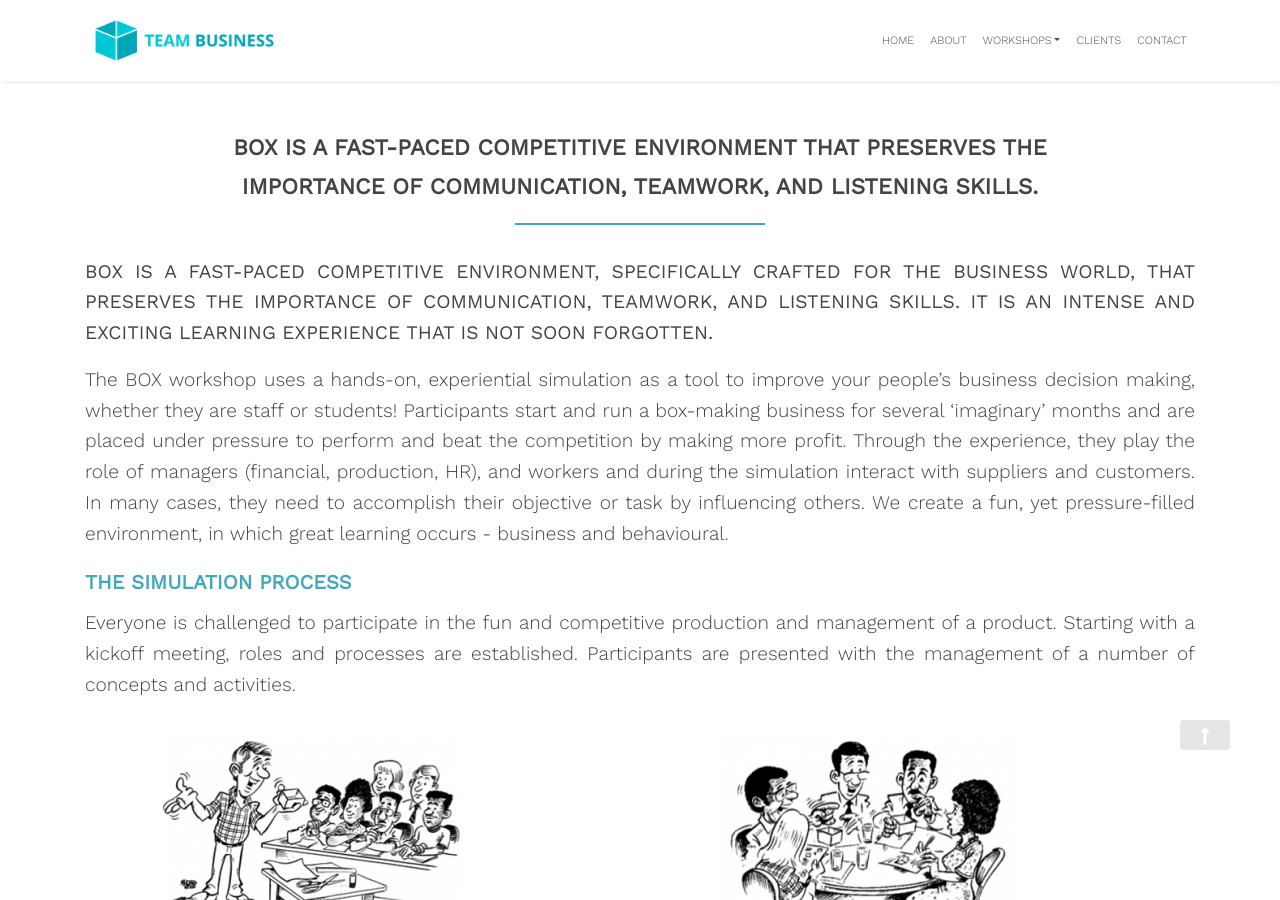
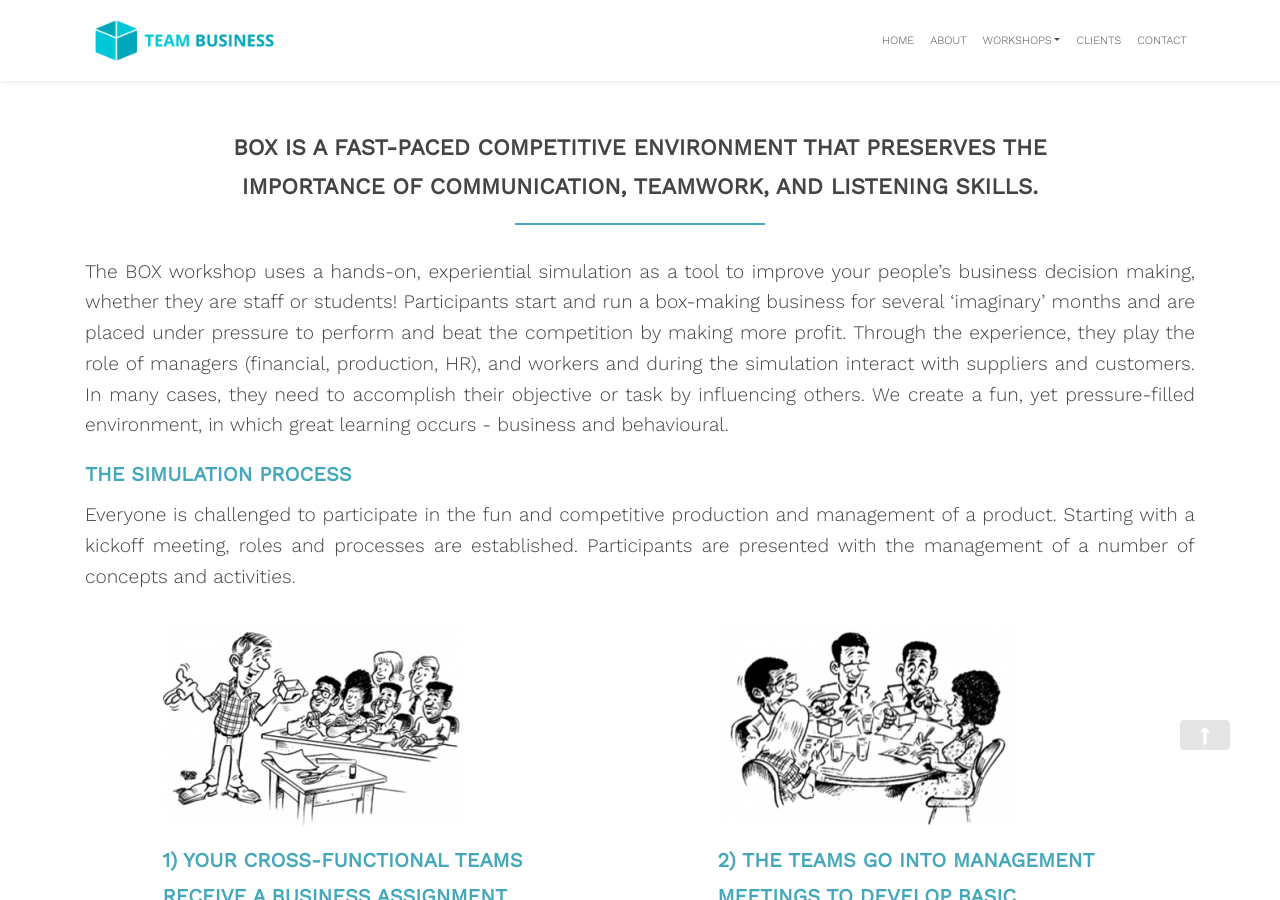
Before and after one commit to zac-heisey/team-business, a Jekyll site: the page built from _pages/box.md, in a window 1280 px wide and 900 px high, scrolled down 797 px. Built offline with Jekyll 4.4.1, drawn with Linux system fonts in a browser that asks for light colours.

Commit message:
Update from Forestry.io Lara Azzam updated _pages/box.md

```diff
--- a/_pages/box.md
+++ b/_pages/box.md
@@ -15,8 +15,6 @@ intro-2: Transform your people from thinking like an ‘employee’ to thinking
 
 ---
 ## **BOX IS A FAST-PACED COMPETITIVE ENVIRONMENT THAT PRESERVES THE IMPORTANCE OF COMMUNICATION, TEAMWORK, AND LISTENING SKILLS.**
-
-**BOX IS A FAST-PACED COMPETITIVE ENVIRONMENT, SPECIFICALLY CRAFTED FOR THE BUSINESS WORLD, THAT PRESERVES THE IMPORTANCE OF COMMUNICATION, TEAMWORK, AND LISTENING SKILLS. IT IS AN INTENSE AND EXCITING LEARNING EXPERIENCE THAT IS NOT SOON FORGOTTEN.**
 
 The BOX workshop uses a hands-on, experiential simulation as a tool to improve your people's business decision making, whether they are staff or students! Participants start and run a box-making business for several 'imaginary' months and are placed under pressure to perform and beat the competition by making more profit. Through the experience, they play the role of managers (financial, production, HR), and workers and during the simulation interact with suppliers and customers.  In many cases, they need to accomplish their objective or task by influencing others. We create a fun, yet pressure-filled environment, in which great learning occurs - business and behavioural.
 
```
